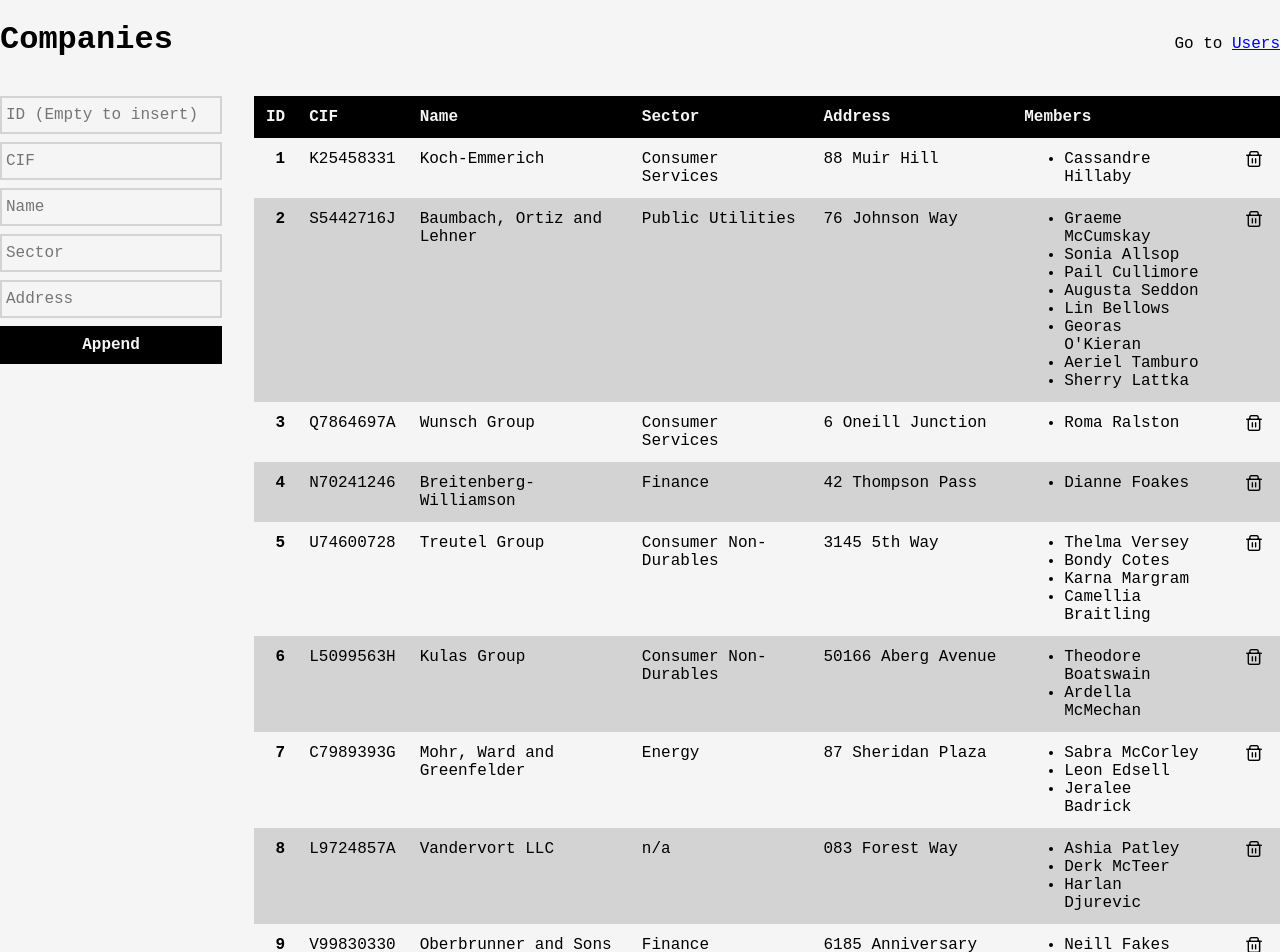
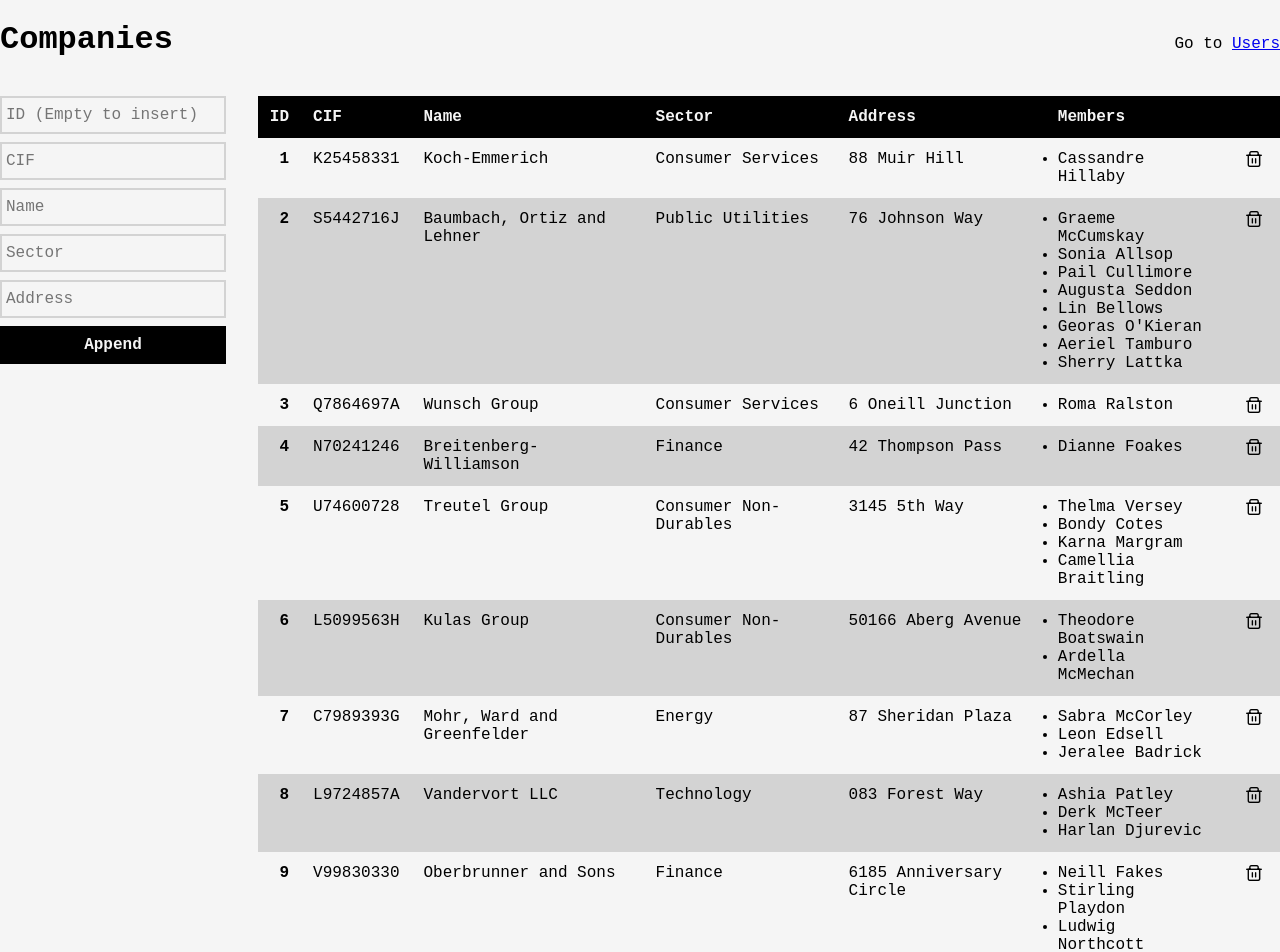
Before and after one commit to hhb1-ua/technical-assessment-ricardo-digital, a React (Vite) app: page /companies in a window 1280 px wide. Shown: the top 952 px of the page. Built offline with nearby package versions, Linux system fonts and the light colour scheme; data requests are answered from the project's data file.

Commit message:
Small fix in the stylesheet

```diff
--- a/data/db.json
+++ b/data/db.json
@@ -295,7 +295,7 @@
       "id": 8,
       "cif": "L9724857A",
       "name": "Vandervort LLC",
-      "sector": "n/a",
+      "sector": "Technology",
       "address": "083 Forest Way"
     },
     {
--- a/src/index.css
+++ b/src/index.css
@@ -106,6 +106,10 @@ tr td:last-child {
   background: lightcoral;
 }
 
+.p-progress-spinner {
+  padding-top: 4rem;
+}
+
 .p-toast-summary {
   font-weight: bold;
   text-decoration: underline;
@@ -113,6 +117,11 @@ tr td:last-child {
 
 td ul {
   margin: 0rem;
+  padding-left: 0rem;
+}
+
+.table-wrapper {
+  padding-bottom: 2rem;
 }
 
 header {
```
Also changed, not shown: 1 other file (tests, documents, lock files or other folders).
